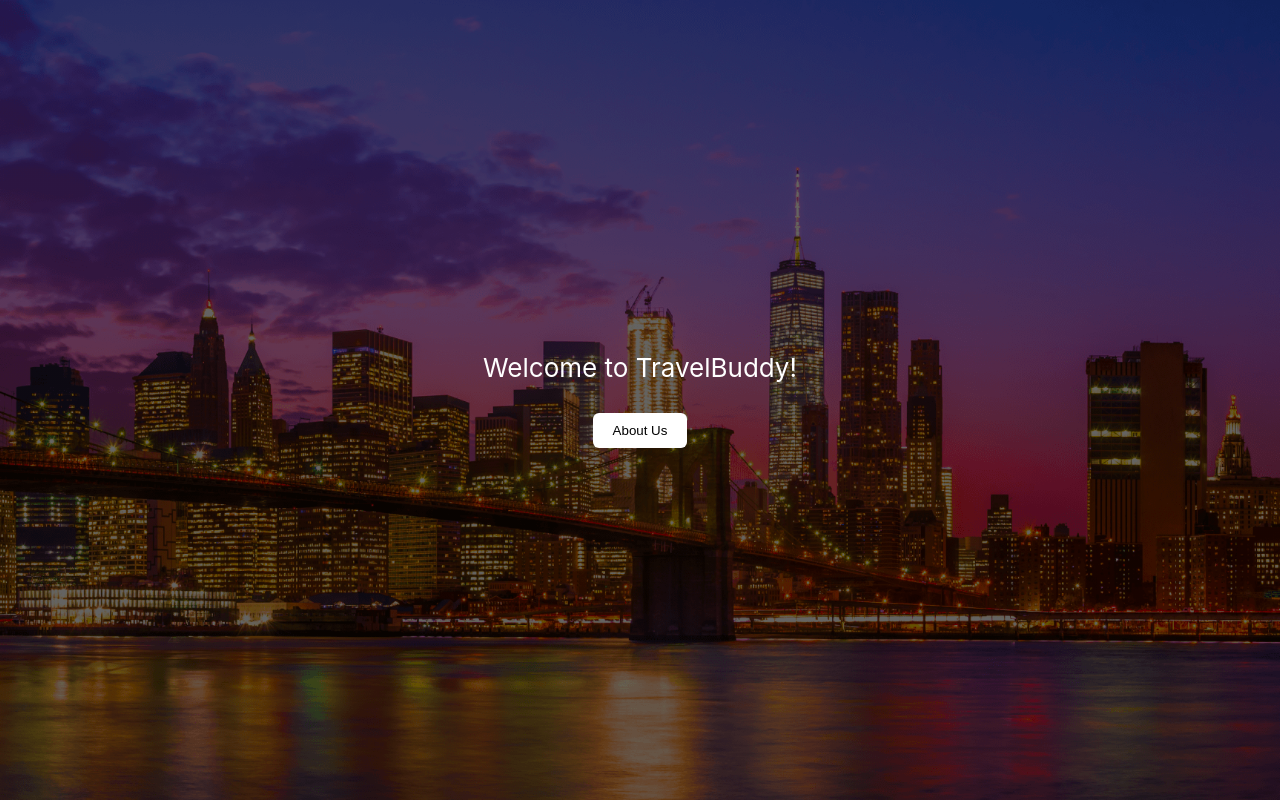
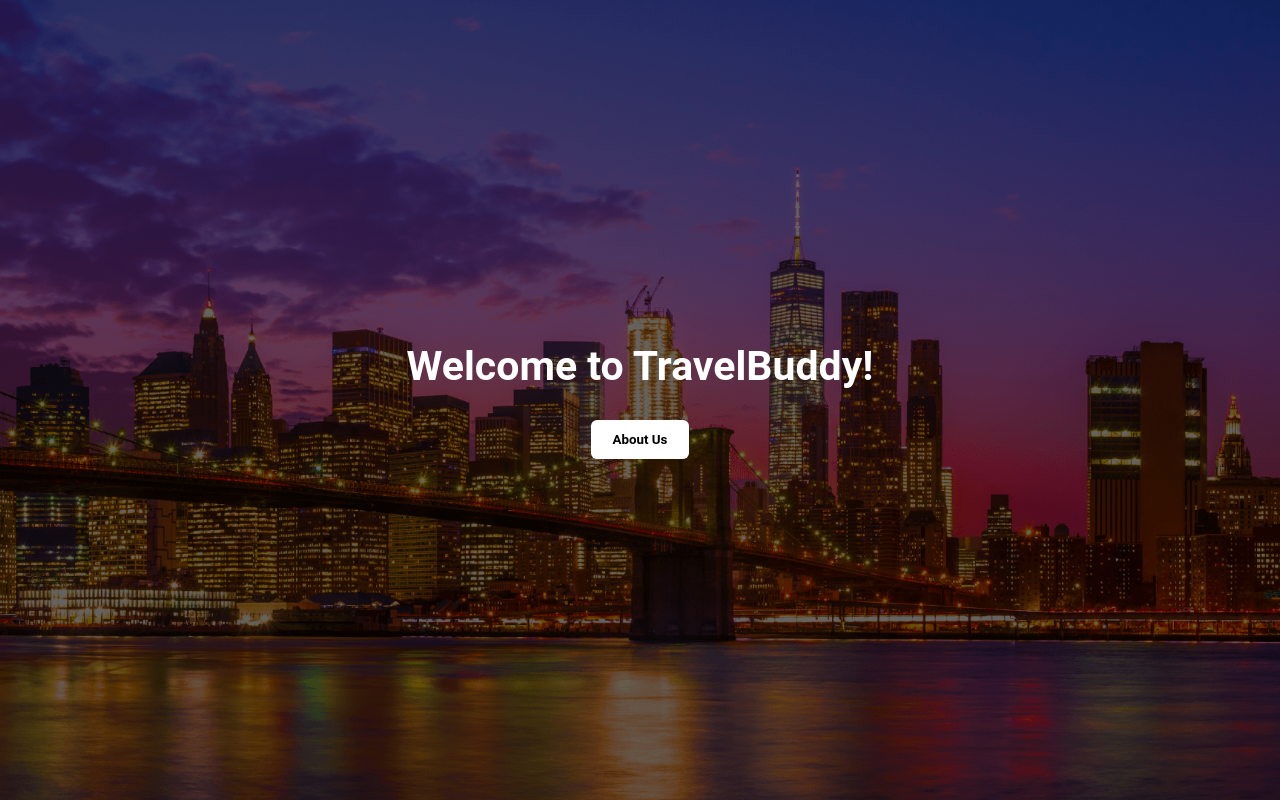
Before and after one commit to oliviaseto/travelbuddy, a React (Create React App) app: page / in a window 1280 px wide. Shown: the top 800 px of the page. Built offline with nearby package versions, Linux system fonts and the light colour scheme.

Commit message:
css editing

```diff
--- a/src/App.css
+++ b/src/App.css
@@ -1,5 +1,8 @@
 .App {
   text-align: center;
+  font-family: 'Roboto', sans-serif;
+  font-weight: bold;
+
 }
 
 .App-header {
@@ -12,21 +15,29 @@
   flex-direction: column;
   align-items: center;
   justify-content: center;
-  font-size: calc(10px + 2vmin);
+  font-size: calc(25px + 2vmin);
   color: white;
 }
 
 .aboutusbutton{
+  font-family: 'Roboto', sans-serif;
+  font-weight: bold;
   background-color: white;
   color: black;
-  border: none;
+  border: 2px solid transparent; /* Set initial border */
   margin-top: 30px;
   padding: 10px 20px;
   border-radius: 6px;
+
 }
 .aboutusbutton:hover{
-  background-color: #45a049; /* Darker green when hovered */
+  background-color: white;
+  color: rgba(0, 0, 0, 0.596);
+  border-color:rgba(0, 0, 0, 0.596) ;
+  box-shadow: 0 0 20px white; /* Add box shadow for additional glow effect */
   cursor: pointer;
+  transition: color .5s ease-in-out, box-shadow .5s ease-in-out, background-color .5s ease-in-out, border-color .5s ease-in-out;
+
 
 }
 
```
